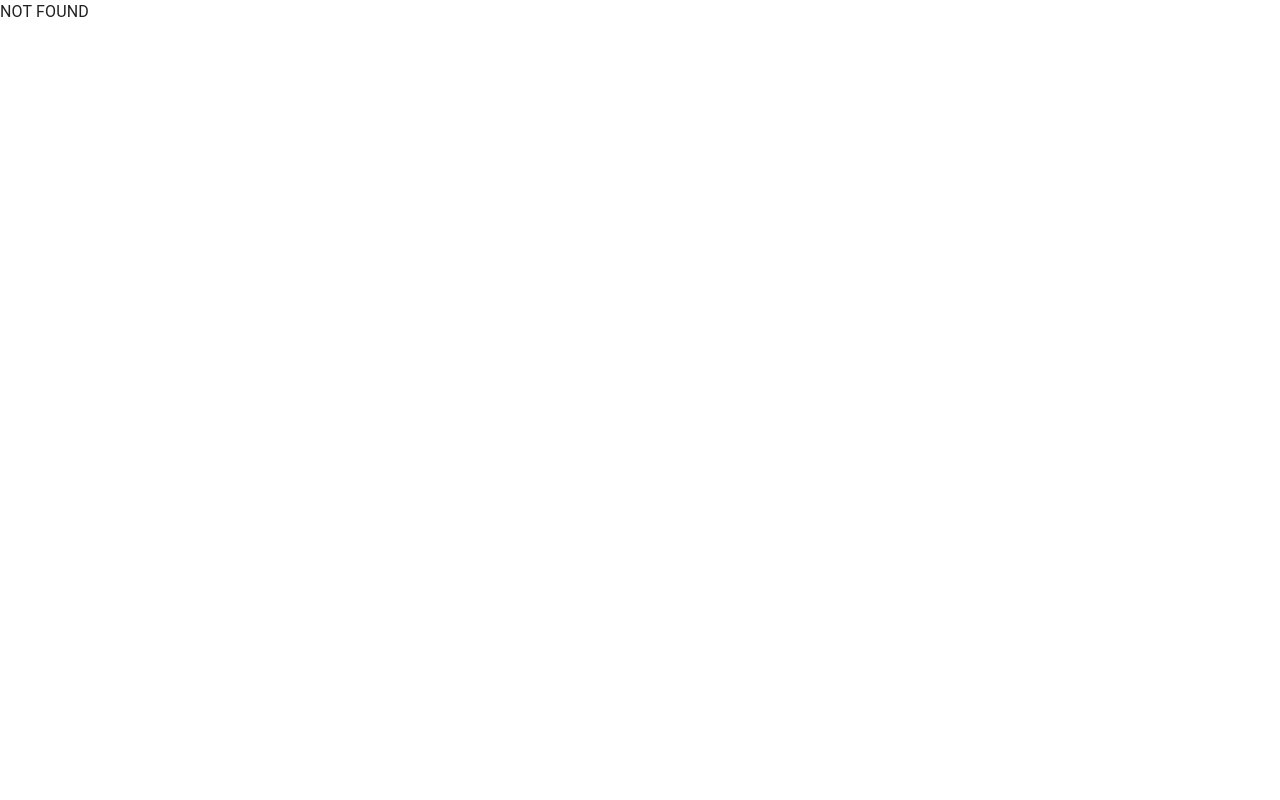
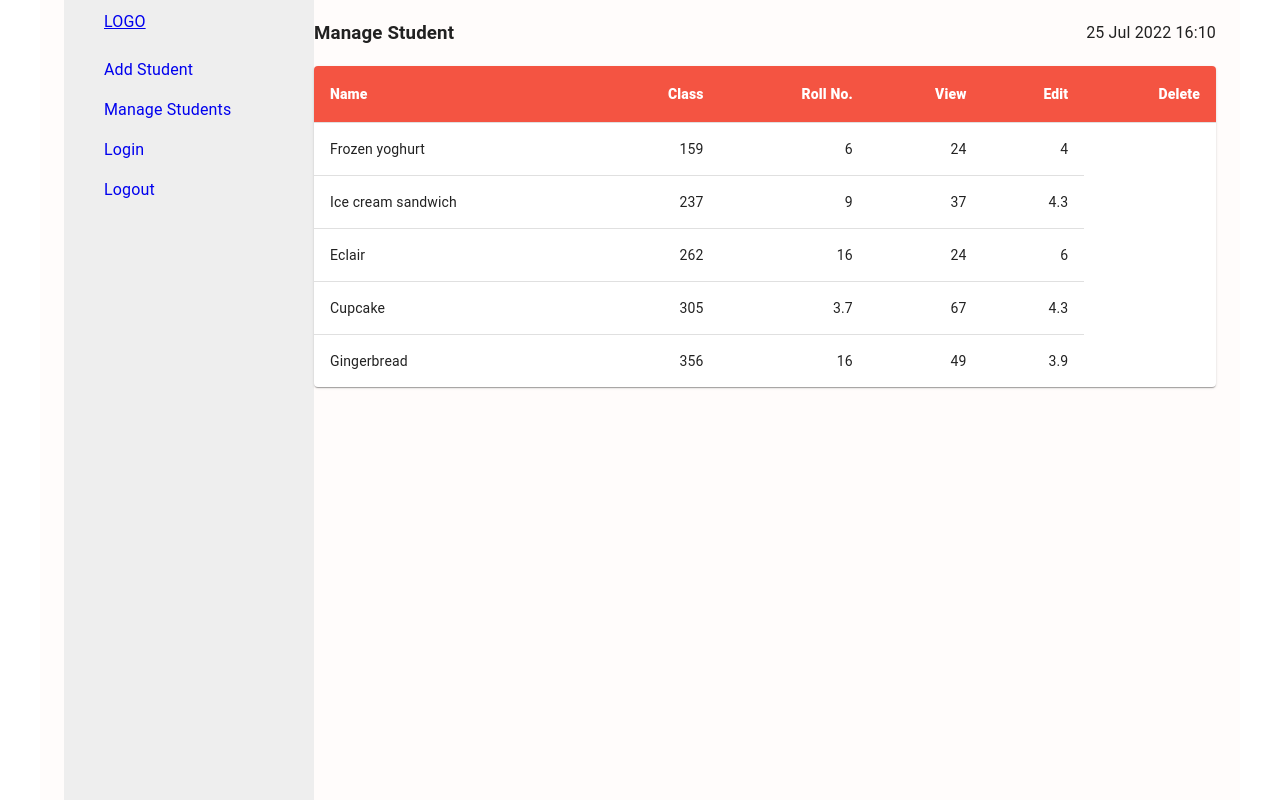
Before and after one commit to mdismail645221/evaluation-assignment-client, a React (Create React App) app: page /manageStudent in a window 1280 px wide. Before the commit this address had no page. Built offline with nearby package versions, Linux system fonts and the light colour scheme.

Commit message:
Manage Students componets in table added

```diff
--- a/src/components/AddStudent/AddStudent.js
+++ b/src/components/AddStudent/AddStudent.js
@@ -65,6 +65,7 @@ const AddStudent = () => {
 
             {/* add student form */}
             <form onSubmit={handleSubmit}>
+                {/* student row info number one start */}
                 <Box sx={{
                     display: 'flex',
                     flexDirection: 'column',
@@ -157,7 +158,7 @@ const AddStudent = () => {
                     </Box>
                 </Box>
 
-                {/*  info address two */}
+                {/* student row info number Two start */}
                 <Box sx={{
                     marginTop: '48px',
                     display: 'flex',
--- /dev/null
+++ b/src/components/ManageStudent/ManageStudent.js
@@ -0,0 +1,67 @@
+import { Box, Table, TableCell, TableContainer, TableHead, TableRow, TableBody, Paper, styled } from '@mui/material';
+import React from 'react';
+import { StyledTableCell } from '../../styled/AddStudentSelector';
+
+
+function createData(name, calories, fat, carbs, protein) {
+    console.log({ name, calories, fat, carbs, protein })
+    return { name, calories, fat, carbs, protein };
+}
+
+const rows = [
+    createData('Frozen yoghurt', 159, 6.0, 24, 4.0),
+    createData('Ice cream sandwich', 237, 9.0, 37, 4.3),
+    createData('Eclair', 262, 16.0, 24, 6.0),
+    createData('Cupcake', 305, 3.7, 67, 4.3),
+    createData('Gingerbread', 356, 16.0, 49, 3.9),
+];
+
+
+const ManageStudent = () => {
+    return (
+        <Box>
+            {/* manage student title  */}
+            <Box className='addStudent-title'>
+                <h3>Manage Student</h3>
+                <span>25 Jul 2022  16:10</span>
+            </Box>
+
+            {/* manage student table start */}
+            <TableContainer component={Paper}>
+                <Table sx={{ minWidth: 650 }} aria-label="simple table">
+                    <TableHead  sx={{
+                        background: "#F45442",
+                    }}>
+                        <TableRow>
+                            <StyledTableCell>Name</StyledTableCell>
+                            <StyledTableCell align="right">Class</StyledTableCell>
+                            <StyledTableCell align="right">Roll No.</StyledTableCell>
+                            <StyledTableCell align="right">View</StyledTableCell>
+                            <StyledTableCell align="right">Edit</StyledTableCell>
+                            <StyledTableCell align="right">Delete</StyledTableCell>
+                        </TableRow>
+                    </TableHead>
+                    <TableBody>
+                        {rows.map((row) => (
+                            <TableRow
+                                key={row.name}
+                                sx={{ '&:last-child td, &:last-child th': { border: 0 } }}
+                            >
+                                <TableCell component="th" scope="row">
+                                    {row.name}
+                                </TableCell>
+                                <TableCell align="right">{row.calories}</TableCell>
+                                <TableCell align="right">{row.fat}</TableCell>
+                                <TableCell align="right">{row.carbs}</TableCell>
+                                <TableCell align="right">{row.protein}</TableCell>
+                            </TableRow>
+                        ))}
+                    </TableBody>
+                </Table>
+            </TableContainer>
+
+        </Box>
+    );
+};
+
+export default ManageStudent;
--- a/src/components/Navber/Navber.js
+++ b/src/components/Navber/Navber.js
@@ -13,7 +13,7 @@ const Navber = () => {
             <nav>
                 <ul>
                     <li><Link to="/addStudent">Add Student</Link></li>
-                    <li><Link to="/">Manage Students</Link></li>
+                    <li><Link to="/manageStudent">Manage Students</Link></li>
                     <li><Link to="/">Login</Link></li>
                     <li><Link to="/">Logout</Link></li>
                 </ul>
--- a/src/routes/route.js
+++ b/src/routes/route.js
@@ -1,5 +1,6 @@
 import { createBrowserRouter } from "react-router-dom";
 import AddStudent from "../components/AddStudent/AddStudent";
+import ManageStudent from "../components/ManageStudent/ManageStudent";
 import Main from "../layout/Main";
 
 
@@ -12,6 +13,10 @@ export const router = createBrowserRouter([
             {
                 path: '/addStudent',
                 element: <AddStudent></AddStudent>
+            },
+            {
+                path: '/manageStudent',
+                element: <ManageStudent></ManageStudent>
             }
         ]
     }
--- a/src/styled/AddStudentSelector.js
+++ b/src/styled/AddStudentSelector.js
@@ -1,7 +1,13 @@
-import { styled } from "@mui/material";
+import { styled, TableCell } from "@mui/material";
 
 
 export const AddStudentSelector = styled('select')(({ theme }) => ({
     width: '100%',
     // boxSizing: 'content-box'
 }))
+
+
+export const StyledTableCell = styled(TableCell)(({ theme }) => ({
+    color: '#ffffff',
+    fontWeight: '900'
+}));
--- a/src/theme/theme.js
+++ b/src/theme/theme.js
@@ -21,7 +21,9 @@ export const theme = createTheme({
             styleOverrides: {
                 root: {
                     fontSize: '1rem',
-                    padding: '0.6rem 2.5rem'
+                    padding: '0.6rem 2.5rem',
+                    background: '#F45442',
+                    marginTop: '1.5rem'
                 }
             },
             defaultProps: {
```
